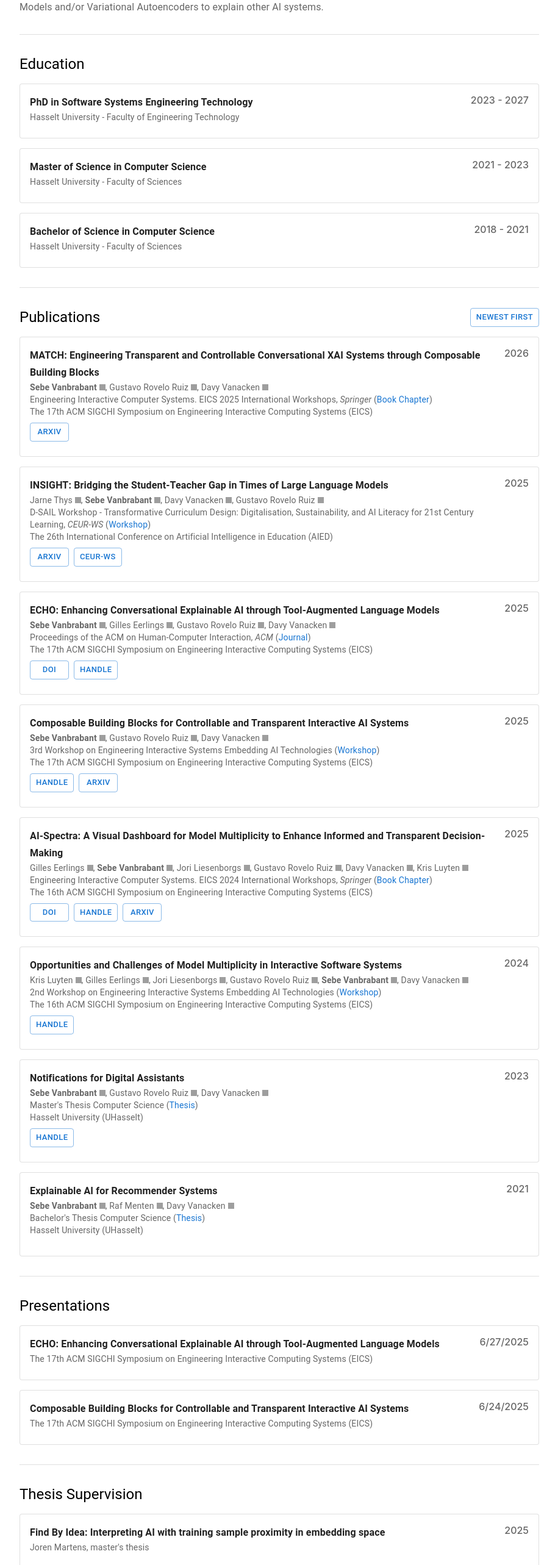
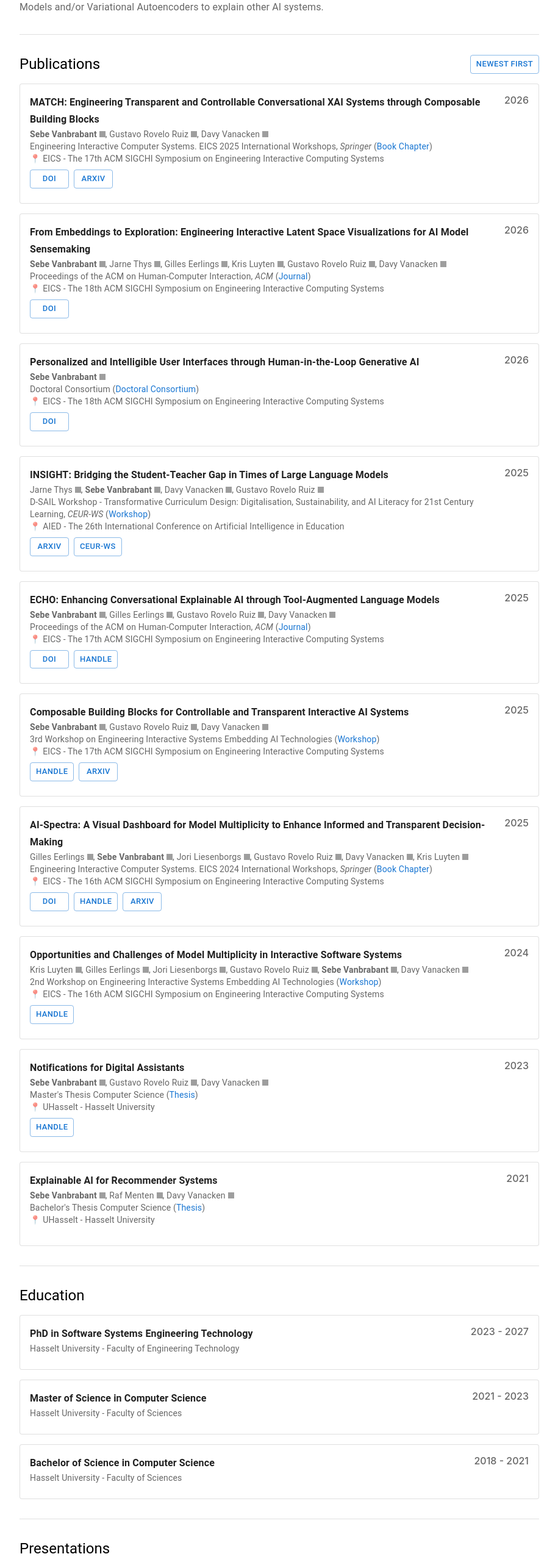
Before and after one commit to sebev/sebev.github.io, a React (Create React App) app: page / in a window 1280 px wide. Shown: the part 234-2800 px from the top of the page at 61% size, without its empty margins (182-1097 px from the left). Built offline with nearby package versions, Linux system fonts and the light colour scheme; grey boxes are pictures that could not be loaded.

Commit message:
Added new publications and theses, plus some formatting changes

```diff
--- a/public/data/courses.json
+++ b/public/data/courses.json
@@ -3,13 +3,13 @@
         "title": "Object-oriented Programming",
         "url": "https://studiegidswww.uhasselt.be/opleidingsonderdeel.aspx?i=4488",
         "start": "2023",
-        "end": "2026"
+        "end": "2027"
     },
     {
         "title": "Operating Systems and C",
         "url": "https://studiegidswww.uhasselt.be/opleidingsonderdeel.aspx?i=4082",
         "start": "2023",
-        "end": "2026"
+        "end": "2027"
     },
     {
         "title": "User-Centered Design",
--- a/public/data/publications.json
+++ b/public/data/publications.json
@@ -108,7 +108,7 @@
             "parent": "The 17th ACM SIGCHI Symposium on Engineering Interactive Computing Systems",
             "short": "EICS",
             "type": "journal",
-            "url": "https://eics.acm.org/2025/",
+            "url": "https://eics.acm.org/2025/cfp.html",
             "publisher": "ACM"
         },
         "links": [
@@ -148,7 +148,7 @@
     {
         "title": "MATCH: Engineering Transparent and Controllable Conversational XAI Systems through Composable Building Blocks",
         "authors": ["svanbrabant", "groveloruiz", "dvanacken"],
-        "date": "2026",
+        "date": "2026-07-02",
         "venue": {
             "name": "Engineering Interactive Computer Systems. EICS 2025 International Workshops",
             "parent": "The 17th ACM SIGCHI Symposium on Engineering Interactive Computing Systems",
@@ -159,9 +159,52 @@
         },
         "links": [
             {
+                "type": "doi",
+                "url": "https://doi.org/10.1007/978-3-032-26051-2_10"
+            },
+            {
                 "type": "arxiv",
                 "url": "https://arxiv.org/abs/2511.22420"
             }
         ]
+    },
+    {
+        "title": "From Embeddings to Exploration: Engineering Interactive Latent Space Visualizations for AI Model Sensemaking",
+        "authors": ["svanbrabant", "jthys", "geerlings", "kluyten", "groveloruiz", "dvanacken"],
+        "date": "2026-07-02",
+        "presented": true,
+        "venue": {
+            "name": "Proceedings of the ACM on Human-Computer Interaction",
+            "parent": "The 18th ACM SIGCHI Symposium on Engineering Interactive Computing Systems",
+            "short": "EICS",
+            "type": "journal",
+            "url": "https://eics.acm.org/2026/cfp.html",
+            "publisher": "ACM"
+        },
+        "links": [
+            {
+                "type": "doi",
+                "url": "https://doi.org/10.1145/3816764"
+            }
+        ]
+    },
+    {
+        "title": "Personalized and Intelligible User Interfaces through Human-in-the-Loop Generative AI",
+        "authors": ["svanbrabant"],
+        "date": "2026-07-01",
+        "presented": true,
+        "venue": {
+            "name": "Doctoral Consortium",
+            "parent": "The 18th ACM SIGCHI Symposium on Engineering Interactive Computing Systems",
+            "short": "EICS",
+            "type": "doctoral-consortium",
+            "url": "https://eics.acm.org/2026/dc.html"
+        },
+        "links": [
+            {
+                "type": "doi",
+                "url": "https://doi.org/10.1145/3816764"
+            }
+        ]
     }
 ]
--- a/public/data/theses.json
+++ b/public/data/theses.json
@@ -70,5 +70,29 @@
         "faculty": "wet",
         "start": "2024",
         "end": "2025"
+    },
+    {
+        "title": "Transparent Multimodal Fabric Weave Detection: Fusing CNN, OCR, and Tactile Input with XAI",
+        "student": "Siebe Jonker",
+        "type": "bachelor",
+        "faculty": "iiw",
+        "start": "2026",
+        "end": "2026"
+    },
+    {
+        "title": "Interactive Exploration and Comparison of Multiplicious Model Sets via Explainable AI",
+        "student": "Tobe Nysmans",
+        "type": "bachelor",
+        "faculty": "iiw",
+        "start": "2026",
+        "end": "2026"
+    },
+    {
+        "title": "A Context-Aware Multimodal Assistant for Collaborative Assembly Tasks in Augmented Reality",
+        "student": "Vince Driesen",
+        "type": "master",
+        "faculty": "iiw",
+        "start": "2026",
+        "end": "2026"
     }
 ]
--- a/src/components/Publication.tsx
+++ b/src/components/Publication.tsx
@@ -126,7 +126,7 @@ export function Publication({ pub, authors }: Props) {
 						</Typography>
 
 						<Typography variant="body2" color="text.secondary">
-							{pub.venue.parent} ({pub.venue.short})
+							📍 {pub.venue.short} - {pub.venue.parent}
 						</Typography>
 
 						<Stack direction="row" spacing={1} mt={1} flexWrap="wrap">
--- a/src/pages/HomePage.tsx
+++ b/src/pages/HomePage.tsx
@@ -40,6 +40,7 @@ function HomePage() {
     const [courses, setCourses] = useState<ICourse[]>([]);
     const [loading, setLoading] = useState(true);
     const [sortDescending, setSortDescending] = useState(true);
+    const [showAllTheses, setShowAllTheses] = useState(false);
 
     const boxRef = useRef<HTMLDivElement>(null);
     const [avatarSize, setAvatarSize] = useState<number>(0);
@@ -49,6 +50,12 @@ function HomePage() {
             ? new Date(b.date).getTime() - new Date(a.date).getTime()
             : new Date(a.date).getTime() - new Date(b.date).getTime()
     );
+
+    const sortedTheses = [...theses].sort(
+        (a, b) => new Date(b.end).getTime() - new Date(a.end).getTime()
+    );
+
+    const displayedTheses = showAllTheses ? sortedTheses : sortedTheses.slice(0, 3);
 
     useEffect(() => {
         async function loadData() {
@@ -209,16 +216,6 @@ function HomePage() {
                 <Divider />
 
                 <Stack direction={"column"} spacing={2}>
-                    <Typography id="education" variant="h5">Education</Typography>
-
-                    {education.map((edu) => (
-                        <Education key={edu.title} edu={edu} authors={authors} />
-                    ))}
-                </Stack>
-
-                <Divider />
-
-                <Stack direction={"column"} spacing={2}>
                     <Stack direction="row" justifyContent="space-between" alignItems="center" mb={2}>
                         <Typography id="publications" variant="h5">Publications</Typography>
                         <Button
@@ -238,9 +235,19 @@ function HomePage() {
                 <Divider />
 
                 <Stack direction={"column"} spacing={2}>
+                    <Typography id="education" variant="h5">Education</Typography>
+
+                    {education.map((edu) => (
+                        <Education key={edu.title} edu={edu} authors={authors} />
+                    ))}
+                </Stack>
+
+                <Divider />
+
+                <Stack direction={"column"} spacing={2}>
                     <Typography id="presentations" variant="h5">Presentations</Typography>
 
-                    {publications.filter((x) => x.presented).reverse().map((publication) => (
+                    {publications.filter((x) => x.presented).sort((a, b) => new Date(b.date).getTime() - new Date(a.date).getTime()).map((publication) => (
                         <Card variant="outlined">
                             <CardContent>
                                 <Stack direction="row" justifyContent="space-between" spacing={2}>
@@ -249,7 +256,7 @@ function HomePage() {
                                             {publication.title}
                                         </Typography>
                                         <Typography variant="body2" color="text.secondary">
-                                            {publication.venue.parent} ({publication.venue.short})
+                                            📍 {publication.venue.short} - {publication.venue.parent}
                                         </Typography>
                                     </Box>
                                     <Box
@@ -272,8 +279,11 @@ function HomePage() {
                 <Stack direction={"column"} spacing={2}>
                     <Typography id="thesis-supervision" variant="h5">Thesis Supervision</Typography>
 
-                    {theses.map((thesis) => (
-                        <Card variant="outlined">
+                    {displayedTheses.map((thesis) => (
+                        <Card
+                            key={`${thesis.student}-${thesis.title}`}
+                            variant="outlined"
+                        >
                             <CardContent>
                                 <Stack direction="row" justifyContent="space-between" spacing={2}>
                                     <Box>
@@ -290,6 +300,16 @@ function HomePage() {
                             </CardContent>
                         </Card>
                     ))}
+
+                    {/* Don't render all theses by default */}
+                    {theses.length > 5 && !showAllTheses && (
+                        <Button
+                            variant="outlined"
+                            onClick={() => setShowAllTheses(true)}
+                        >
+                            Show all {theses.length} theses
+                        </Button>
+                    )}
                 </Stack>
 
                 <Divider />
```
